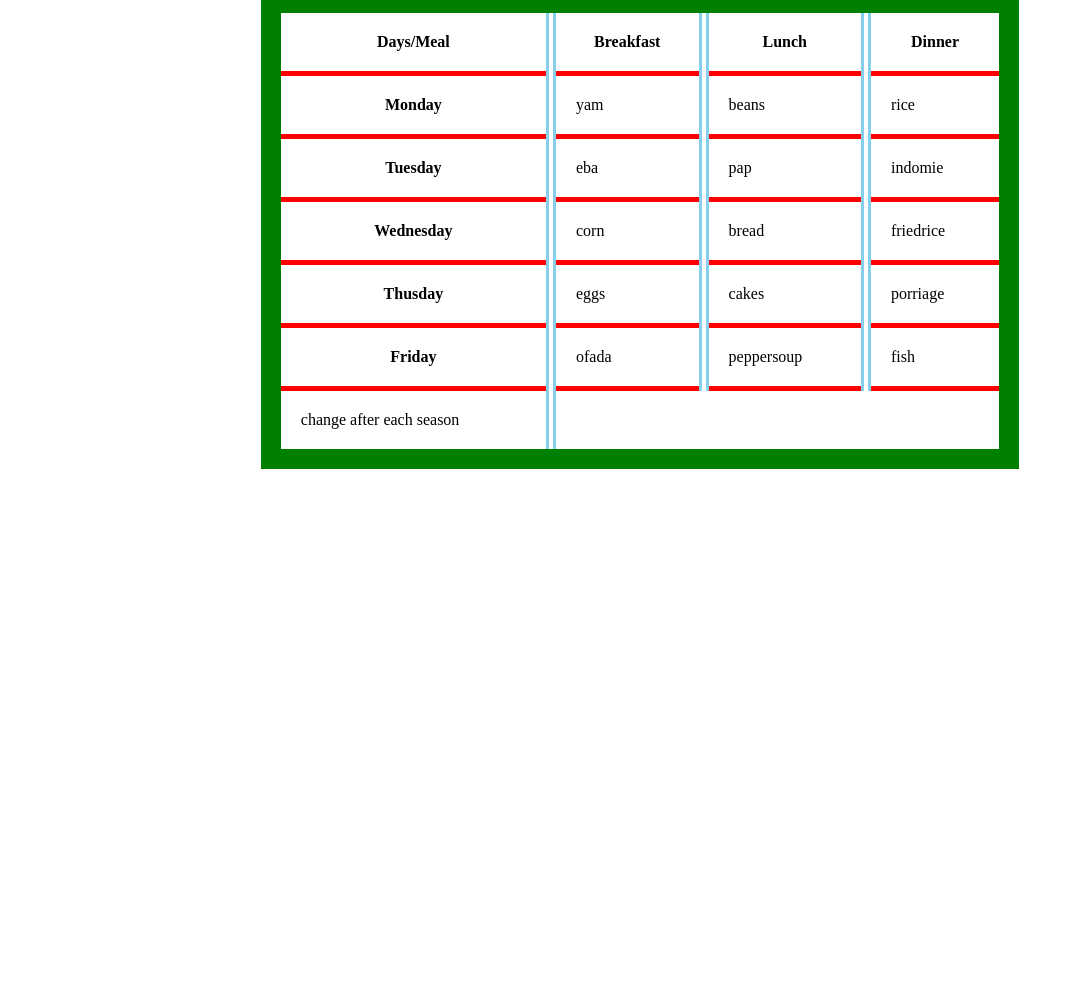
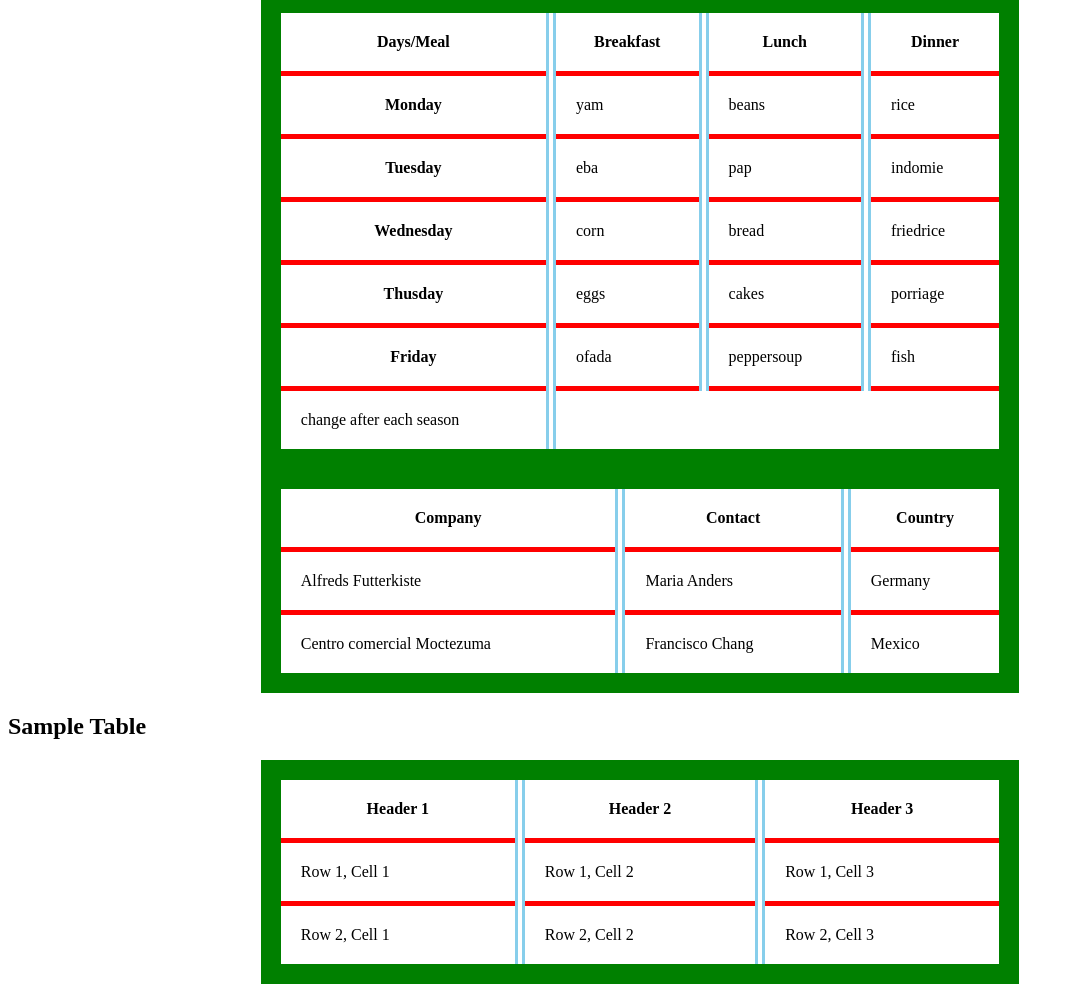
Before and after one commit to genesisgap/week3, a plain HTML site: page tables.html in a window 1280 px wide. Shown: the part 115-1107 px from the top of the page, without its empty margins (0-1073 px from the left). Before the commit the page ends 800 px from the top, so only its background shows below. Drawn offline with Linux system fonts and the light colour scheme.

Commit message:
fix: modify my classwork on html tables and css

```diff
--- a/tables.html
+++ b/tables.html
@@ -85,5 +85,53 @@
         </tfoot>
     </table>
 
+    <table>
+        <tr>
+          <th>Company</th>
+          <th>Contact</th>
+          <th>Country</th>
+        </tr>
+        <tr>
+          <td>Alfreds Futterkiste</td>
+          <td>Maria Anders</td>
+          <td>Germany</td>
+        </tr>
+        <tr>
+          <td>Centro comercial Moctezuma</td>
+          <td>Francisco Chang</td>
+          <td>Mexico</td>
+        </tr>
+      </table>
+
+<!DOCTYPE html>
+<html>
+<head>
+    <title>HTML Table Example</title>
+</head>
+<body>
+
+<h2>Sample Table</h2>
+
+<table border="1">
+    <tr >
+        <th>Header 1</th>
+        <th>Header 2</th>
+        <th>Header 3</th>
+    </tr>
+    <tr>
+        <td>Row 1, Cell 1</td>
+        <td>Row 1, Cell 2</td>
+        <td>Row 1, Cell 3</td>
+    </tr>
+    <tr>
+        <td>Row 2, Cell 1</td>
+        <td>Row 2, Cell 2</td>
+        <td>Row 2, Cell 3</td>
+    </tr>
+</table>
+
+</body>
+
+
 </body>
 </html>
```
Also changed, not shown: about.css (+8 -0 lines), about.html (+0 -3 lines).
